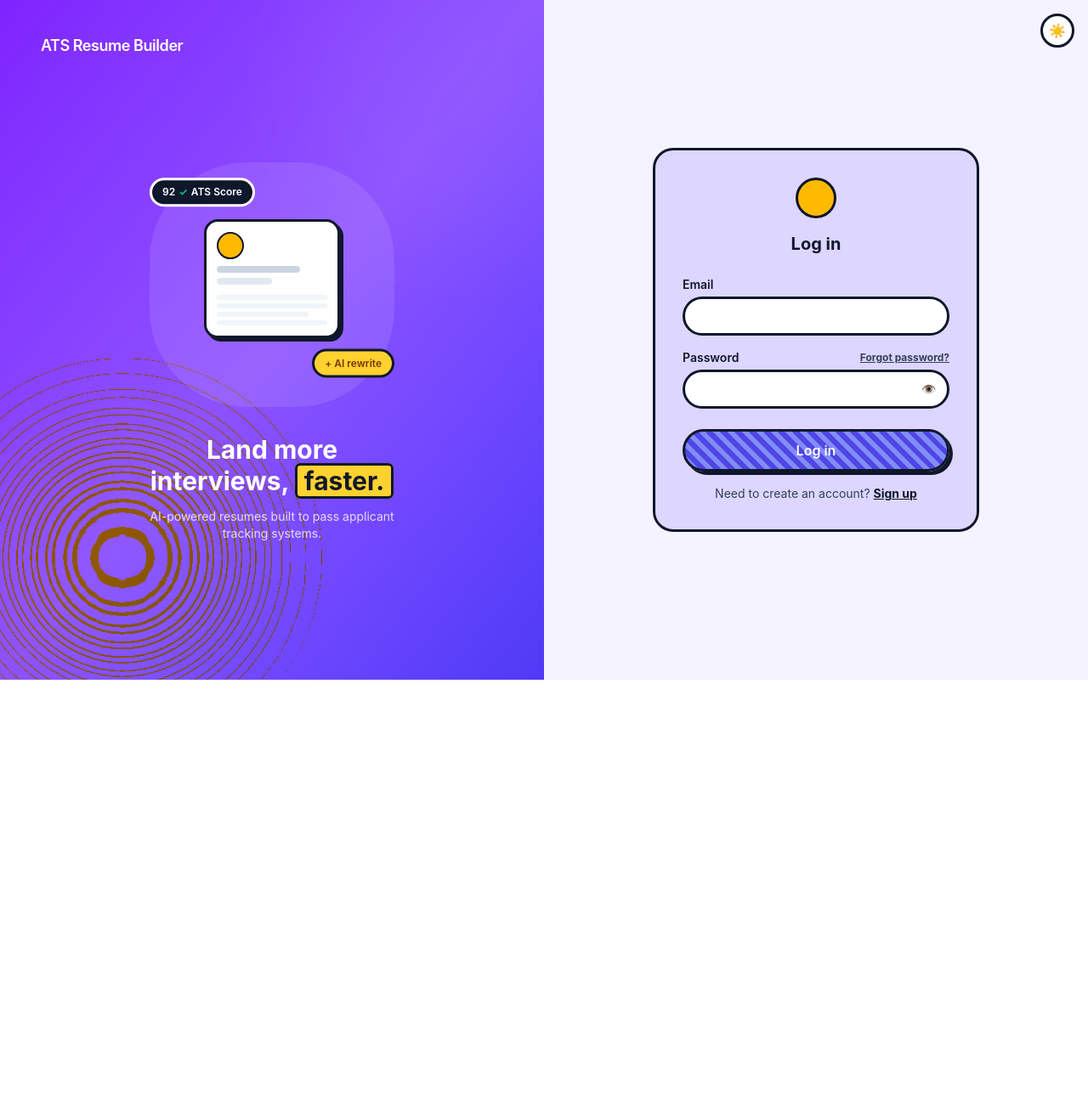
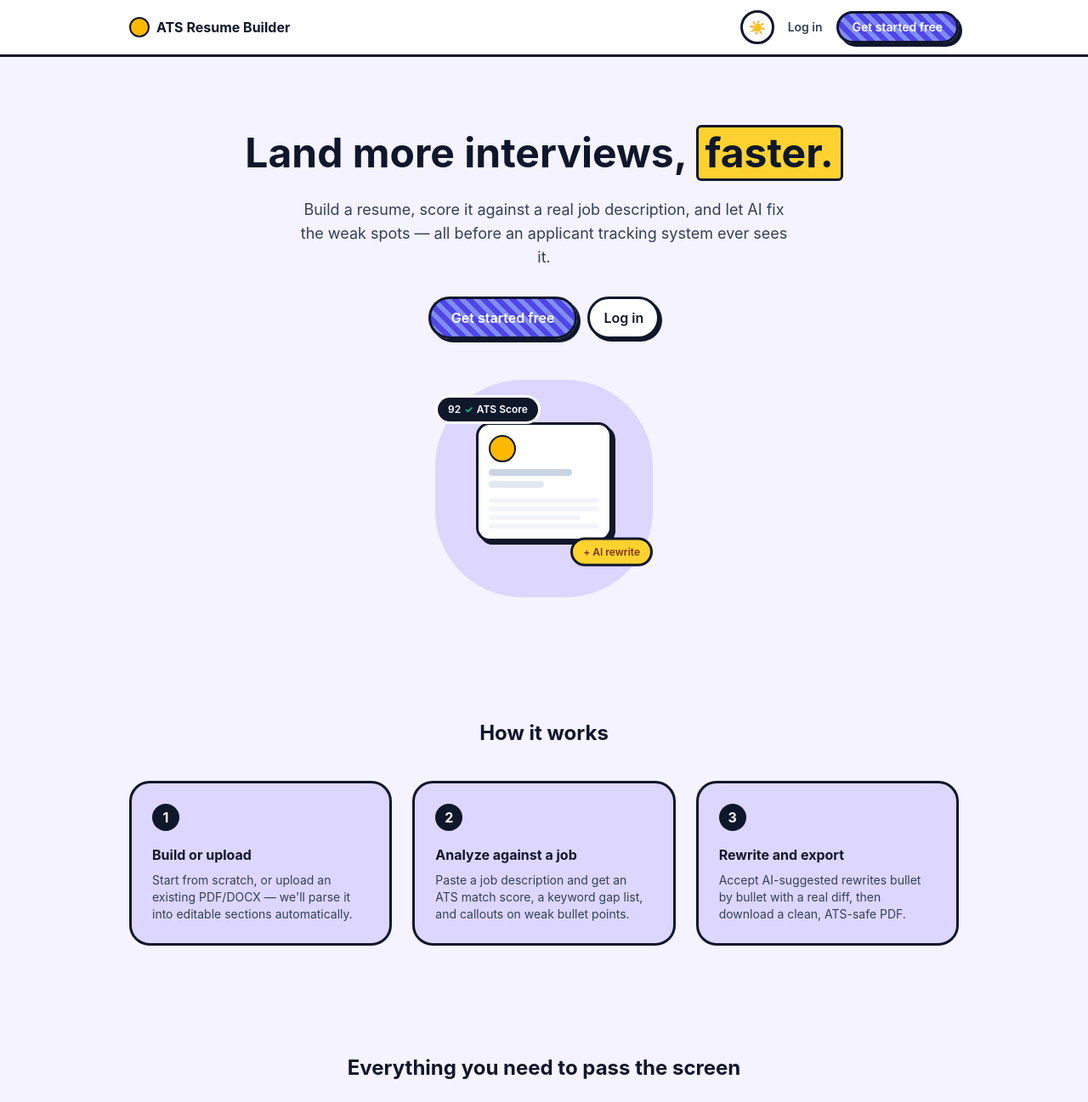
Before and after one commit to priyanshu4849/ats-resume-builder, a React (Vite) app in the folder client/: page / in a window 1280 px wide. Before the commit this address led to /login. Shown: the top 1297 px of the page at 85% size. Before the commit the page ends 800 px from the top, so only its background shows below. Built offline with nearby package versions, Linux system fonts and the light colour scheme; no server answers.

Commit message:
Add landing page for logged-out visitors at /

```diff
--- a/client/src/App.jsx
+++ b/client/src/App.jsx
@@ -1,4 +1,6 @@
 import { Navigate, Route, Routes } from "react-router-dom";
+import { useAuth } from "./context/AuthContext";
+import { LandingPage } from "./pages/LandingPage";
 import { LoginPage } from "./pages/LoginPage";
 import { RegisterPage } from "./pages/RegisterPage";
 import { ForgotPasswordPage } from "./pages/ForgotPasswordPage";
@@ -9,10 +11,15 @@ import { ResumeEditorPage } from "./pages/ResumeEditorPage";
 import { AnalyzePage } from "./pages/AnalyzePage";
 import { ProtectedRoute } from "./components/ProtectedRoute";
 
+function HomeRoute() {
+  const { token } = useAuth();
+  return token ? <Navigate to="/dashboard" replace /> : <LandingPage />;
+}
+
 function App() {
   return (
     <Routes>
-      <Route path="/" element={<Navigate to="/dashboard" replace />} />
+      <Route path="/" element={<HomeRoute />} />
       <Route path="/login" element={<LoginPage />} />
       <Route path="/register" element={<RegisterPage />} />
       <Route path="/forgot-password" element={<ForgotPasswordPage />} />
--- /dev/null
+++ b/client/src/pages/LandingPage.jsx
@@ -0,0 +1,221 @@
+import { Link, useNavigate } from "react-router-dom";
+import { motion } from "framer-motion";
+import { useAuth } from "../context/AuthContext";
+import { ThemeToggle } from "../components/ThemeToggle";
+import { HatchButton } from "../components/HatchButton";
+import { NeoButton } from "../components/NeoButton";
+import { neoCardClass } from "../lib/theme";
+
+const steps = [
+  {
+    title: "Build or upload",
+    desc: "Start from scratch, or upload an existing PDF/DOCX — we'll parse it into editable sections automatically.",
+  },
+  {
+    title: "Analyze against a job",
+    desc: "Paste a job description and get an ATS match score, a keyword gap list, and callouts on weak bullet points.",
+  },
+  {
+    title: "Rewrite and export",
+    desc: "Accept AI-suggested rewrites bullet by bullet with a real diff, then download a clean, ATS-safe PDF.",
+  },
+];
+
+const features = [
+  {
+    title: "ATS match score",
+    desc: "See exactly how your resume scores against a specific job description — not a generic checklist.",
+  },
+  {
+    title: "Keyword gap check",
+    desc: "A side-by-side view of keywords you already have vs. ones the job description expects.",
+  },
+  {
+    title: "AI bullet rewrites",
+    desc: "Weak bullets get rewritten with a word-level diff you can accept, regenerate, or reject.",
+  },
+  {
+    title: "ATS-safe PDF export",
+    desc: "One click to a clean, parser-friendly PDF once you're happy with the result.",
+  },
+];
+
+export function LandingPage() {
+  const { token } = useAuth();
+  const navigate = useNavigate();
+
+  return (
+    <div className="min-h-screen bg-violet-50 dark:bg-slate-950">
+      <header className="border-b-[3px] border-slate-900 dark:border-slate-100 bg-white dark:bg-slate-900">
+        <div className="max-w-5xl mx-auto px-4 sm:px-6 h-16 flex items-center justify-between gap-3">
+          <Link
+            to="/"
+            className="flex items-center gap-2 min-w-0 font-bold text-slate-900 dark:text-slate-100"
+          >
+            <span className="w-6 h-6 shrink-0 rounded-full bg-amber-400 border-2 border-slate-900" />
+            <span className="truncate">ATS Resume Builder</span>
+          </Link>
+          <div className="flex items-center gap-2 sm:gap-4 shrink-0">
+            <ThemeToggle />
+            {token ? (
+              <NeoButton size="sm" onClick={() => navigate("/dashboard")}>
+                Go to dashboard
+              </NeoButton>
+            ) : (
+              <>
+                <Link
+                  to="/login"
+                  className="hidden sm:inline text-sm font-semibold text-slate-700 dark:text-slate-300 hover:text-slate-900 dark:hover:text-slate-100"
+                >
+                  Log in
+                </Link>
+                <HatchButton size="sm" onClick={() => navigate("/register")}>
+                  Get started free
+                </HatchButton>
+              </>
+            )}
+          </div>
+        </div>
+      </header>
+
+      <section className="max-w-3xl mx-auto px-4 sm:px-6 pt-16 sm:pt-20 pb-12 text-center flex flex-col items-center">
+        <motion.h1
+          initial={{ opacity: 0, y: 16 }}
+          animate={{ opacity: 1, y: 0 }}
+          transition={{ duration: 0.35, ease: "easeOut" }}
+          className="text-4xl sm:text-5xl font-bold text-slate-900 dark:text-slate-100 leading-tight"
+        >
+          Land more interviews,{" "}
+          <span className="bg-amber-300 text-slate-900 px-2 rounded-md border-[3px] border-slate-900 inline-block">
+            faster.
+          </span>
+        </motion.h1>
+        <motion.p
+          initial={{ opacity: 0, y: 16 }}
+          animate={{ opacity: 1, y: 0 }}
+          transition={{ duration: 0.35, ease: "easeOut", delay: 0.1 }}
+          className="mt-5 text-lg text-slate-700 dark:text-slate-300 max-w-xl"
+        >
+          Build a resume, score it against a real job description, and let AI fix the weak spots —
+          all before an applicant tracking system ever sees it.
+        </motion.p>
+        <motion.div
+          initial={{ opacity: 0, y: 16 }}
+          animate={{ opacity: 1, y: 0 }}
+          transition={{ duration: 0.35, ease: "easeOut", delay: 0.2 }}
+          className="mt-8 flex flex-col sm:flex-row gap-3 w-full sm:w-auto"
+        >
+          <HatchButton
+            className="w-full sm:w-auto"
+            onClick={() => navigate(token ? "/dashboard" : "/register")}
+          >
+            {token ? "Go to dashboard" : "Get started free"}
+          </HatchButton>
+          {!token && (
+            <NeoButton className="w-full sm:w-auto" onClick={() => navigate("/login")}>
+              Log in
+            </NeoButton>
+          )}
+        </motion.div>
+      </section>
+
+      <section className="max-w-3xl mx-auto px-4 sm:px-6 pb-20 flex justify-center">
+        <div className="relative w-64 h-64 flex items-center justify-center">
+          <div className="absolute inset-0 rounded-[40%] bg-violet-200 dark:bg-violet-950/60" />
+
+          <motion.div
+            animate={{ y: [0, -8, 0] }}
+            transition={{ duration: 4, repeat: Infinity, ease: "easeInOut" }}
+            className="relative w-40 bg-white rounded-2xl border-[3px] border-slate-900 shadow-[4px_4px_0_0] shadow-slate-900 p-3 text-slate-800"
+          >
+            <div className="w-8 h-8 rounded-full bg-amber-400 border-2 border-slate-900 mb-2" />
+            <div className="h-2 w-3/4 rounded bg-slate-300 mb-1.5" />
+            <div className="h-2 w-1/2 rounded bg-slate-200 mb-3" />
+            <div className="h-1.5 w-full rounded bg-slate-100 mb-1" />
+            <div className="h-1.5 w-full rounded bg-slate-100 mb-1" />
+            <div className="h-1.5 w-5/6 rounded bg-slate-100 mb-1" />
+            <div className="h-1.5 w-full rounded bg-slate-100" />
+          </motion.div>
+
+          <motion.div
+            initial={{ opacity: 0, scale: 0.8, x: -10 }}
+            animate={{ opacity: 1, scale: 1, x: 0, y: [0, -6, 0] }}
+            transition={{
+              opacity: { delay: 0.3 },
+              scale: { delay: 0.3 },
+              y: { duration: 3.5, repeat: Infinity, ease: "easeInOut", delay: 0.5 },
+            }}
+            className="absolute top-6 left-0 bg-slate-900 text-white text-xs font-semibold px-3 py-1.5 rounded-full border-[3px] border-white dark:border-slate-950 flex items-center gap-1"
+          >
+            92 <span className="text-emerald-400">✓</span> ATS Score
+          </motion.div>
+
+          <motion.div
+            initial={{ opacity: 0, scale: 0.8, x: 10 }}
+            animate={{ opacity: 1, scale: 1, x: 0, y: [0, -6, 0] }}
+            transition={{
+              opacity: { delay: 0.5 },
+              scale: { delay: 0.5 },
+              y: { duration: 3.5, repeat: Infinity, ease: "easeInOut", delay: 1.2 },
+            }}
+            className="absolute bottom-8 right-0 bg-amber-300 text-amber-900 text-xs font-semibold px-3 py-1.5 rounded-full border-[3px] border-slate-900"
+          >
+            + AI rewrite
+          </motion.div>
+        </div>
+      </section>
+
+      <section className="max-w-5xl mx-auto px-4 sm:px-6 py-16">
+        <h2 className="text-2xl font-bold text-slate-900 dark:text-slate-100 text-center mb-10">
+          How it works
+        </h2>
+        <div className="grid gap-6 sm:grid-cols-3">
+          {steps.map((step, i) => (
+            <div key={step.title} className={`p-6 ${neoCardClass}`}>
+              <div className="w-8 h-8 rounded-full bg-slate-900 dark:bg-slate-100 text-white dark:text-slate-900 font-bold flex items-center justify-center mb-4">
+                {i + 1}
+              </div>
+              <h3 className="font-bold text-slate-900 dark:text-slate-100 mb-2">{step.title}</h3>
+              <p className="text-sm text-slate-700 dark:text-slate-300">{step.desc}</p>
+            </div>
+          ))}
+        </div>
+      </section>
+
+      <section className="max-w-5xl mx-auto px-4 sm:px-6 py-16">
+        <h2 className="text-2xl font-bold text-slate-900 dark:text-slate-100 text-center mb-10">
+          Everything you need to pass the screen
+        </h2>
+        <div className="grid gap-6 sm:grid-cols-2">
+          {features.map((feature) => (
+            <div
+              key={feature.title}
+              className="p-6 rounded-3xl border-[3px] border-slate-900 dark:border-slate-100 bg-white dark:bg-slate-900"
+            >
+              <h3 className="font-bold text-slate-900 dark:text-slate-100 mb-2">{feature.title}</h3>
+              <p className="text-sm text-slate-700 dark:text-slate-300">{feature.desc}</p>
+            </div>
+          ))}
+        </div>
+      </section>
+
+      <section className="max-w-3xl mx-auto px-4 sm:px-6 pb-20 text-center">
+        <div className={`p-10 ${neoCardClass}`}>
+          <h2 className="text-2xl font-bold text-slate-900 dark:text-slate-100 mb-3">
+            Ready to see your score?
+          </h2>
+          <p className="text-slate-700 dark:text-slate-300 mb-6">
+            Free to start — no credit card required.
+          </p>
+          <HatchButton onClick={() => navigate(token ? "/dashboard" : "/register")}>
+            {token ? "Go to dashboard" : "Get started free"}
+          </HatchButton>
+        </div>
+      </section>
+
+      <footer className="border-t-[3px] border-slate-900 dark:border-slate-100 py-8 text-center text-sm text-slate-600 dark:text-slate-400">
+        Built with the MERN stack, Claude, and a lot of debugging.
+      </footer>
+    </div>
+  );
+}
```
